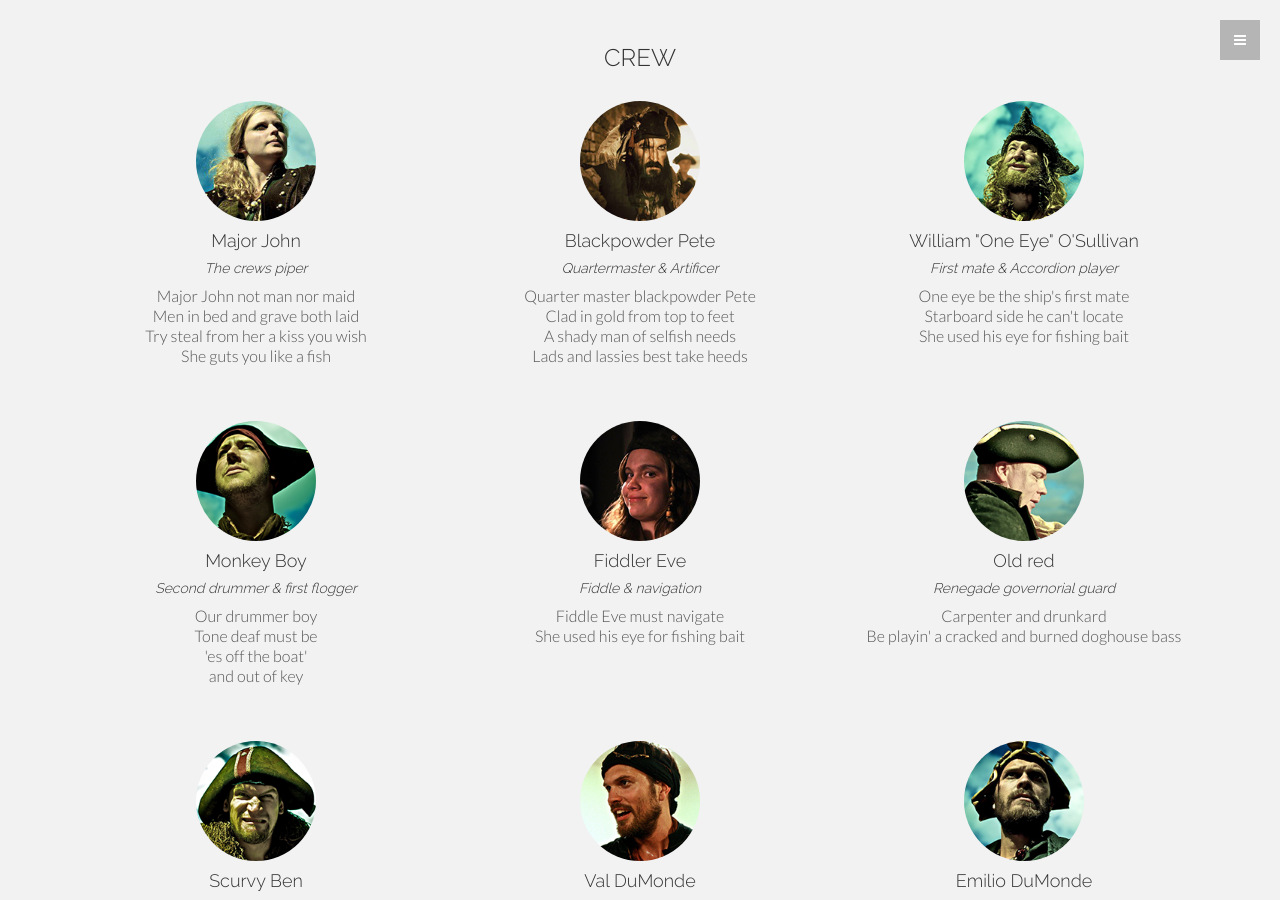
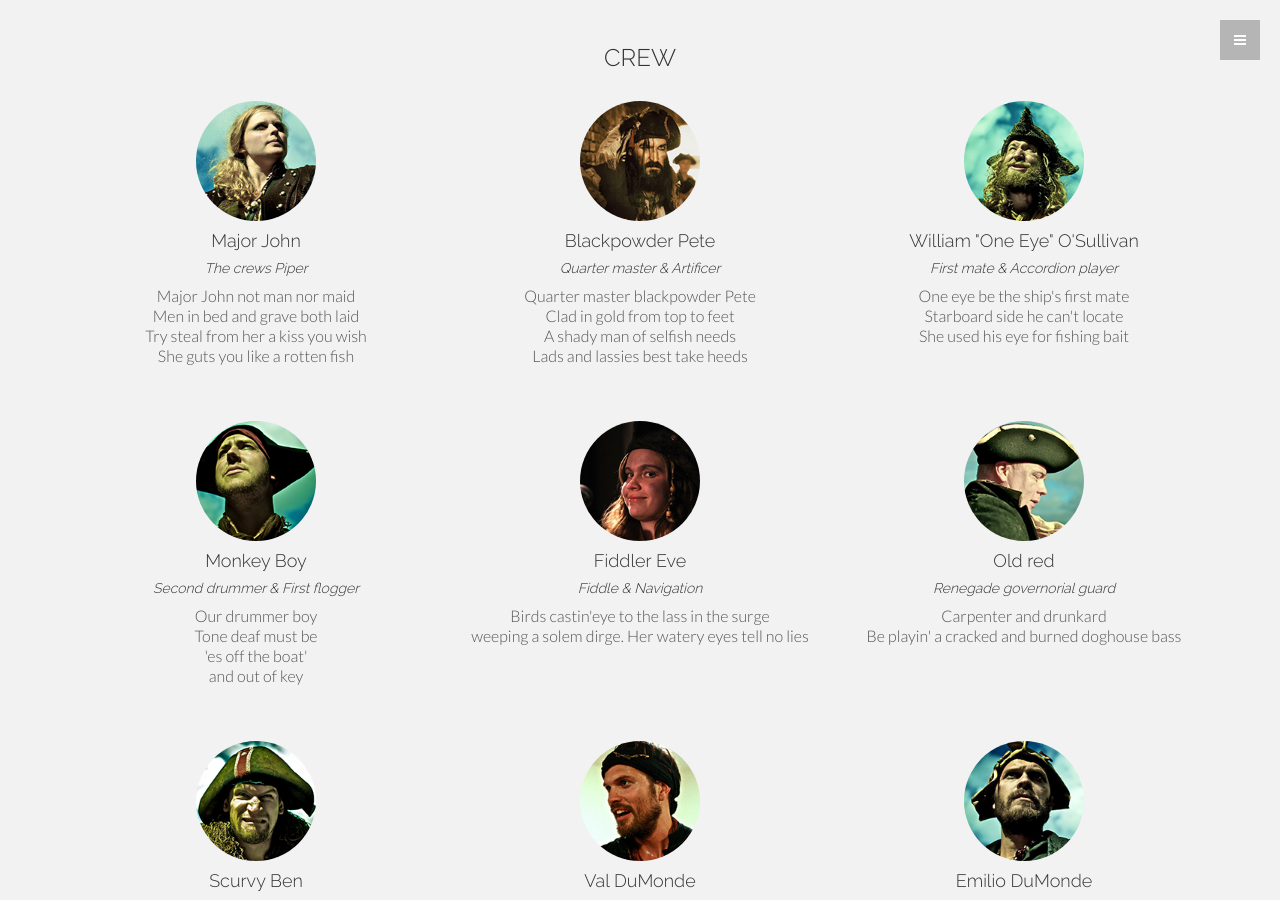
Before and after one commit to danielwerthen/yebanished, a Jekyll site: the page built from index.html, in a window 1280 px wide and 900 px high, scrolled down 3039 px. Built offline with Jekyll 4.4.1, drawn with Linux system fonts in a browser that asks for light colours.

Commit message:
Update crew.yml

```diff
--- a/_data/crew.yml
+++ b/_data/crew.yml
@@ -1,15 +1,15 @@
 - image: sara.png
   name: Major John
-  tagline: The crews piper
+  tagline: The crews Piper
   poetry:
     - Major John not man nor maid
     - Men in bed and grave both laid
     - Try steal from her a kiss you wish
-    - She guts you like a fish
+    - She guts you like a rotten fish
 
 - image: peter.png
   name: Blackpowder Pete
-  tagline: Quartermaster & Artificer
+  tagline: Quarter master & Artificer
   poetry:
     - Quarter master blackpowder Pete
     - Clad in gold from top to feet
@@ -26,7 +26,7 @@
 
 - image: hampus.png
   name: Monkey Boy
-  tagline: Second drummer & first flogger
+  tagline: Second drummer & First flogger
   poetry:
     - Our drummer boy
     - Tone deaf must be
@@ -35,10 +35,10 @@
 
 - image: eva.png
   name: Fiddler Eve
-  tagline: Fiddle & navigation
+  tagline: Fiddle & Navigation
   poetry:
-    - Fiddle Eve must navigate
-    - She used his eye for fishing bait
+    - Birds castin'eye to the lass in the surge
+    - weeping a solem dirge. Her watery eyes tell no lies
 
 - image: namn.png
   name: Old red
```
